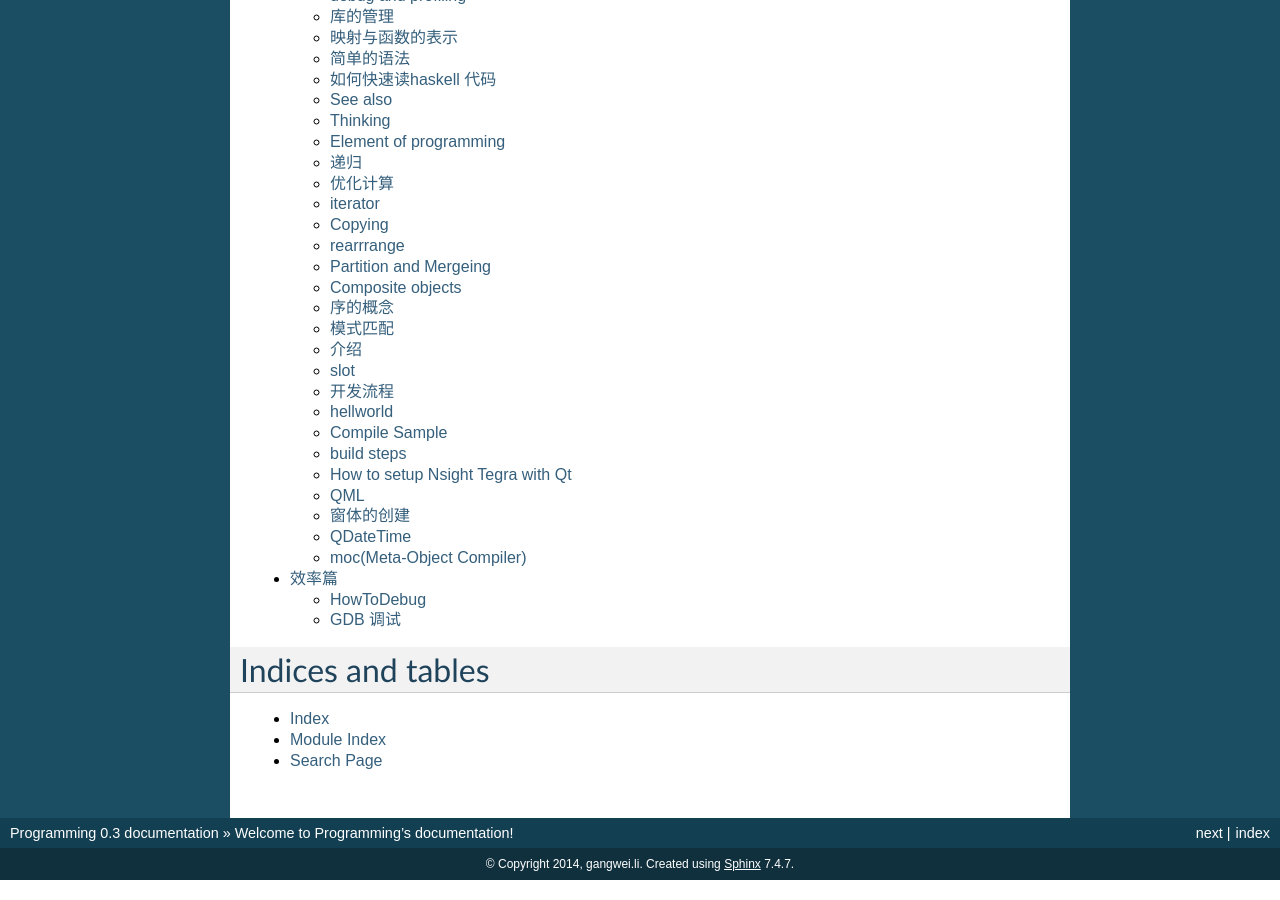
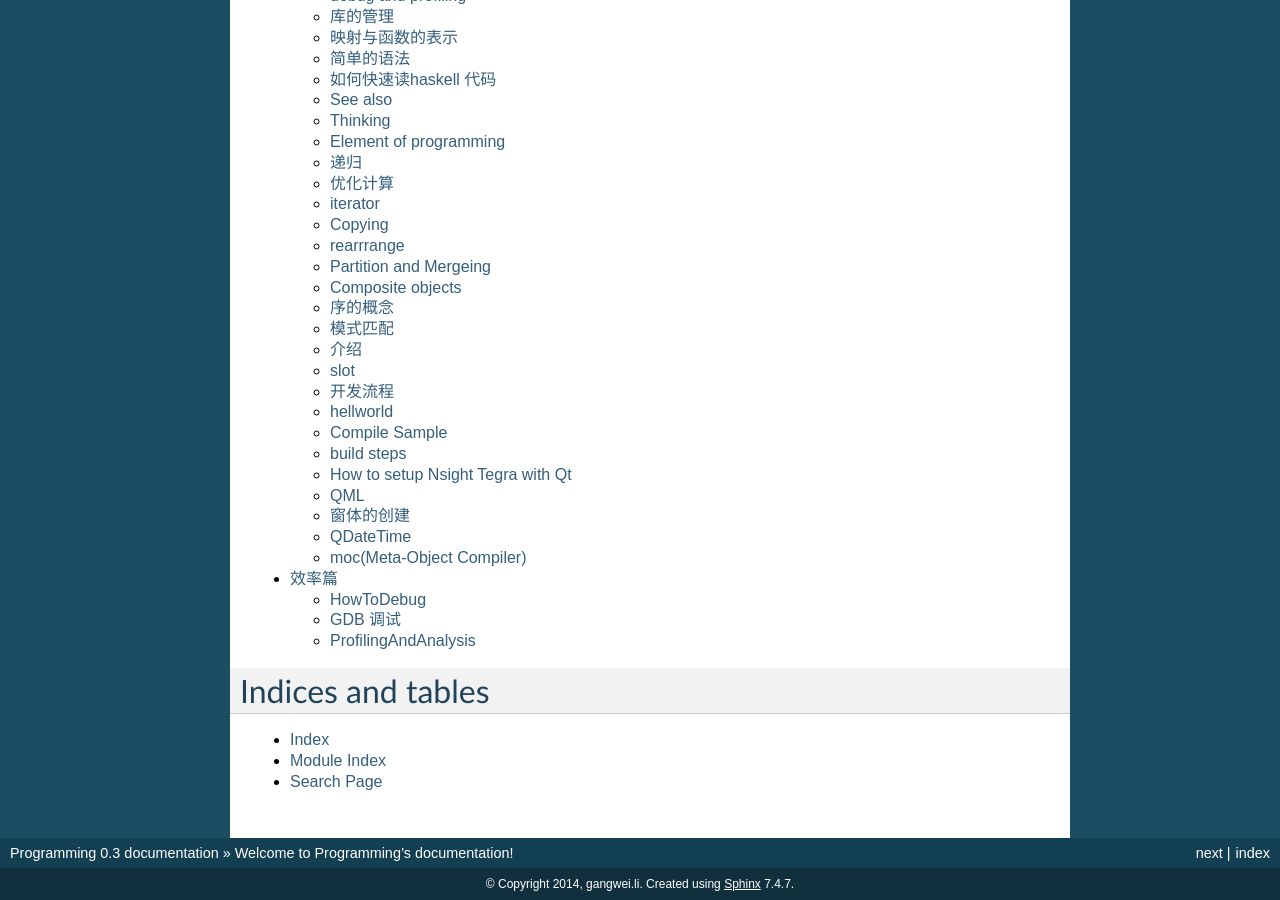
Before and after one commit to gwli/Programming, a Sphinx documentation site: the page built from source/index.rst, in a window 1280 px wide and 900 px high, scrolled down 995 px. Built offline with Sphinx 7.4.7, drawn with Linux system fonts in a browser that asks for light colours.

Commit message:
add profiling

```diff
--- a/source/content/Stage_2.rst
+++ b/source/content/Stage_2.rst
@@ -8,6 +8,6 @@
 #. 如何调试
 
 .. include:: Stage_2/build.rst
-.. include:: Stage_2/tools.rst
 .. include:: Stage_2/HowToDebug.rst
 .. include:: Stage_2/HowToGDB.rst
+.. include:: Stage_2/ProfilingAndAnalysis.rst
```
